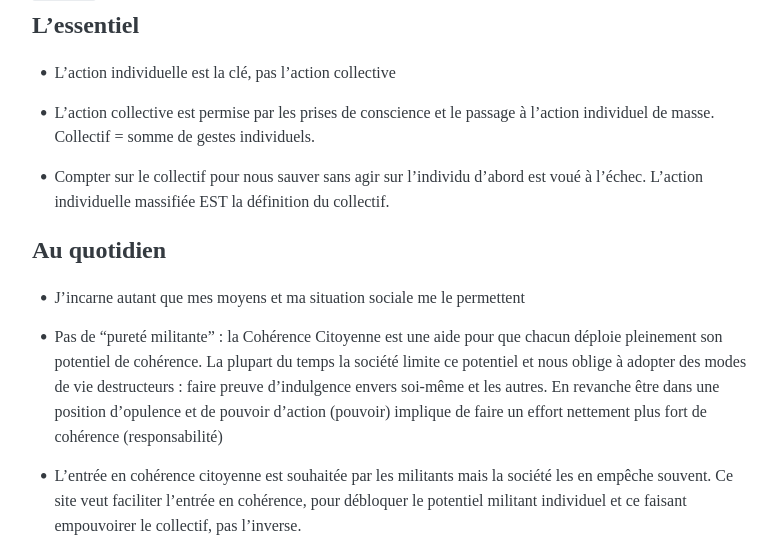
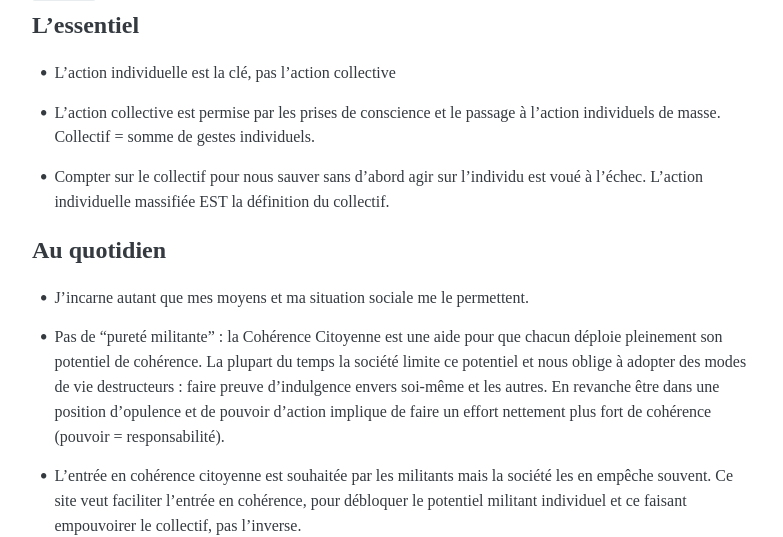
Before and after one commit to loicguichaoua/loicguichaoua.github.io, a Jekyll site: the page built from my_collections/_guides/Collectif.md, in a window 1280 px wide. Shown: the part 250-787 px from the top of the page, without its empty margins (248-1031 px from the left). Built offline with Jekyll 4.4.1, drawn with Linux system fonts in a browser that asks for light colours; nearby versions of some CDN libraries; some web fonts are replaced; library files that are not in the unit come from our copies.

Commit message:
minor updates

```diff
--- a/my_collections/_guides/Collectif.md
+++ b/my_collections/_guides/Collectif.md
@@ -12,15 +12,15 @@ image: /images/icons/protest.png
 
 *   L'action individuelle est la clé, pas l'action collective
 
-*   L'action collective est permise par les prises de conscience et le passage à l'action individuel de masse. Collectif = somme de gestes individuels.
+*   L'action collective est permise par les prises de conscience et le passage à l'action individuels de masse. Collectif = somme de gestes individuels.
 
-*   Compter sur le collectif pour nous sauver sans agir sur l'individu d'abord est voué à l'échec. L'action individuelle massifiée EST la définition du collectif.
+*   Compter sur le collectif pour nous sauver sans d'abord agir sur l'individu est voué à l'échec. L'action individuelle massifiée EST la définition du collectif.
 
 
 ## Au quotidien
 
-*   J'incarne autant que mes moyens et ma situation sociale me le permettent
+*   J'incarne autant que mes moyens et ma situation sociale me le permettent.
 
-*   Pas de "pureté militante" : la Cohérence Citoyenne est une aide pour que chacun déploie pleinement son potentiel de cohérence. La plupart du temps la société limite ce potentiel et nous oblige à adopter des modes de vie destructeurs : faire preuve d'indulgence envers soi-même et les autres. En revanche être dans une position d'opulence et de pouvoir d'action (pouvoir) implique de faire un effort nettement plus fort de cohérence (responsabilité)
+*   Pas de "pureté militante" : la Cohérence Citoyenne est une aide pour que chacun déploie pleinement son potentiel de cohérence. La plupart du temps la société limite ce potentiel et nous oblige à adopter des modes de vie destructeurs : faire preuve d'indulgence envers soi-même et les autres. En revanche être dans une position d'opulence et de pouvoir d'action implique de faire un effort nettement plus fort de cohérence (pouvoir = responsabilité).
 
 *   L'entrée en cohérence citoyenne est souhaitée par les militants mais la société les en empêche souvent. Ce site veut faciliter l'entrée en cohérence, pour débloquer le potentiel militant individuel et ce faisant empouvoirer le collectif, pas l'inverse.
```
Also changed, not shown: my_collections/_guides/Alimentation.md (+1 -1 lines), my_collections/_posts/2022-02-18-70-000-000-000.md (+3 -0 lines), my_collections/_posts/2025-05-19-coherence-principe.md (+3 -4 lines).
